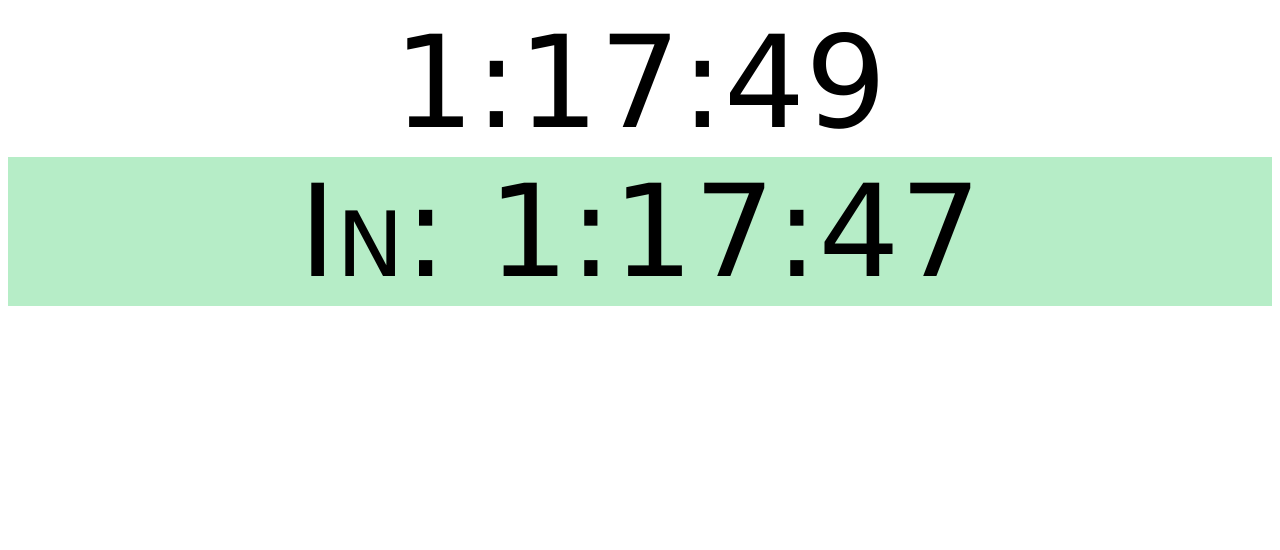
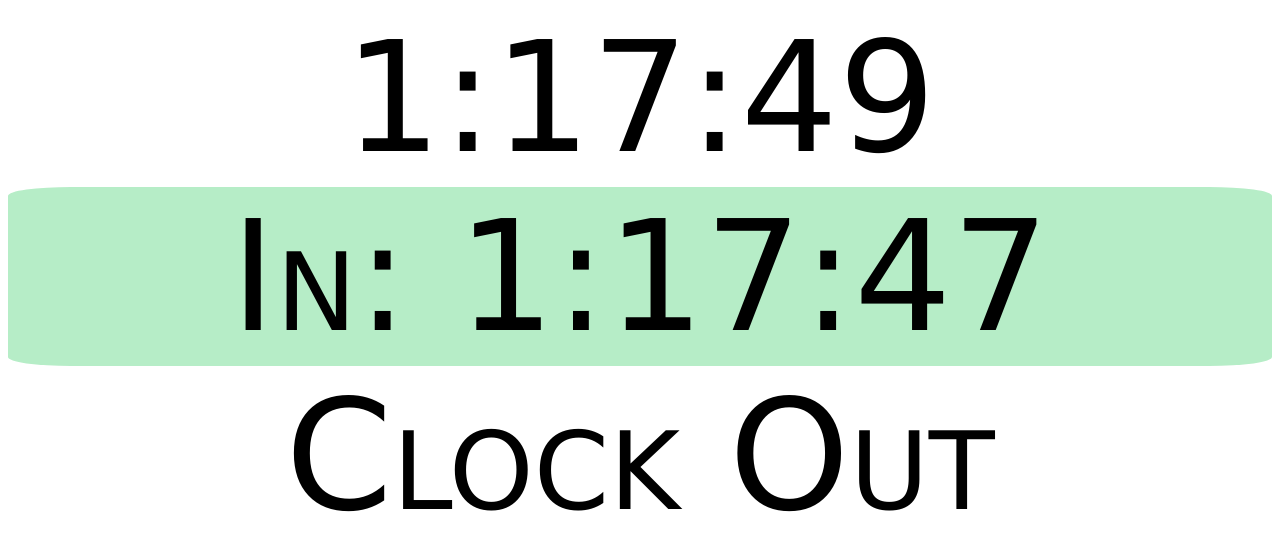
Before and after one commit to EnderSmith/EnderSmith.github.io, a plain HTML site: page index.html in a window 1280 px wide. Both pictures are taken after a click on the element "Clock In". Drawn offline with Linux system fonts and the light colour scheme.

Commit message:
added clock out button

```diff
--- a/app.css
+++ b/app.css
@@ -2,11 +2,20 @@ body {
   font-family: Verdana, Arial, sans-serif;
   font-variant: small-caps;
   text-align: center;
-  font-size: 10vw;
+  font-size: 12vw;
 }
-.button {
+.btn {
+  border-radius: 5%;
+}
+.btnIn {
   background-color: #41d871;
 }
-.pressed {
+.btnOut {
+  background-color: #f75133;
+}
+.pressedIn {
   background-color: #b6edc7;
 }
+.pressedOut {
+  background-color: #ffbeb2;
+}
--- a/app.js
+++ b/app.js
@@ -26,13 +26,24 @@ function clockIn() {
   if (clockIn_press == false) {
     var inTime = document.getElementById('clock').innerHTML;
     document.getElementById('clockIn_btn').innerHTML = "In: " + inTime;
-    document.getElementById('clockIn_btn').className = "pressed";
+    document.getElementById('clockIn_btn').className = "btn pressedIn";
     clockIn_press = true;
-    clockOut_vis = true;
+    clockOutStart();
+//    startMoney();
   }
   else {return};
 }
 
+function clockOutStart() {
+  document.getElementById('clockOut_btn').className = "btn buttonOut";
+  document.getElementById('clockOut_btn').innerHTML = "Clock Out";
+}
 function clockOut() {
-
+  if (clockOut_press == false && clockIn_press == true) {
+    var outTime = document.getElementById('clock').innerHTML;
+    document.getElementById('clockOut_btn').innerHTML = "Out: " + outTime;
+    document.getElementById('clockOut_btn').className = "btn pressedOut";
+    clockOut_press = true;
+  }
+  else {return};
 }
--- a/index.html
+++ b/index.html
@@ -11,7 +11,7 @@
       <span id="clock"></span>
       <span id="pay"></span>
     </div>
-    <div id="clockIn_btn" onclick="clockIn()" class="button">Clock In</div>
-    <div id="clockOut_btn"></div>
+    <div id="clockIn_btn" onclick="clockIn()" class="button buttonIn">Clock In</div>
+    <div id="clockOut_btn" onclick="clockOut()" class=""></div>
   </body>
 </html>
```
